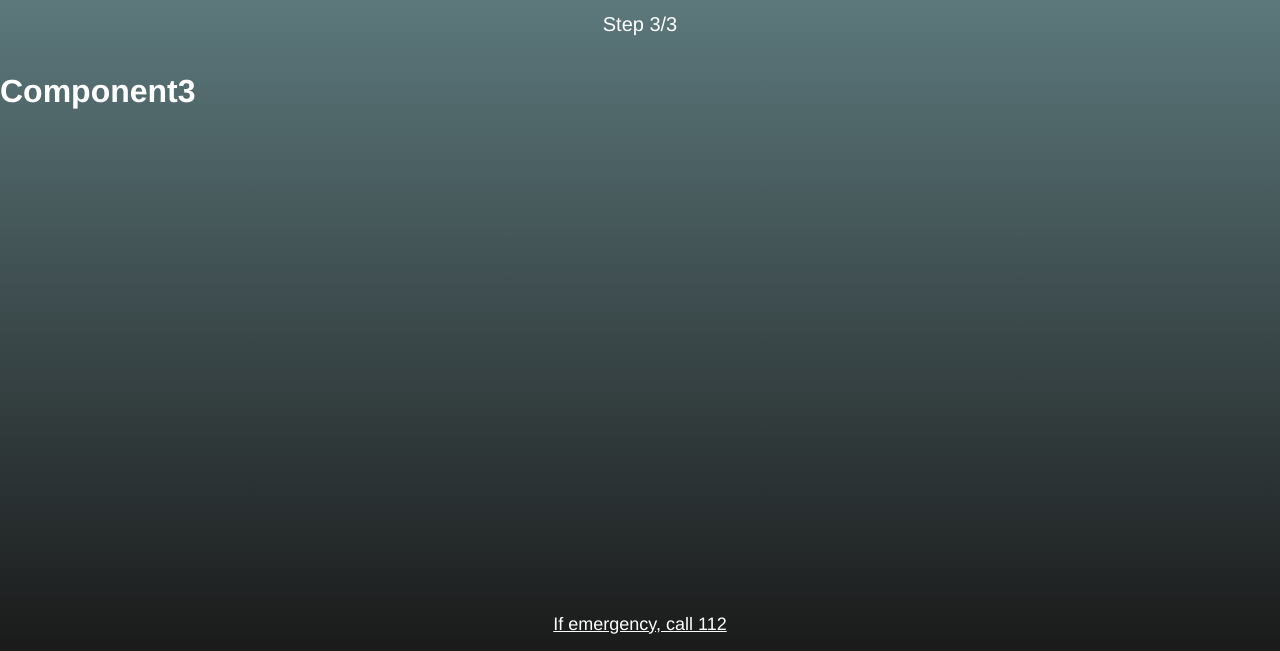
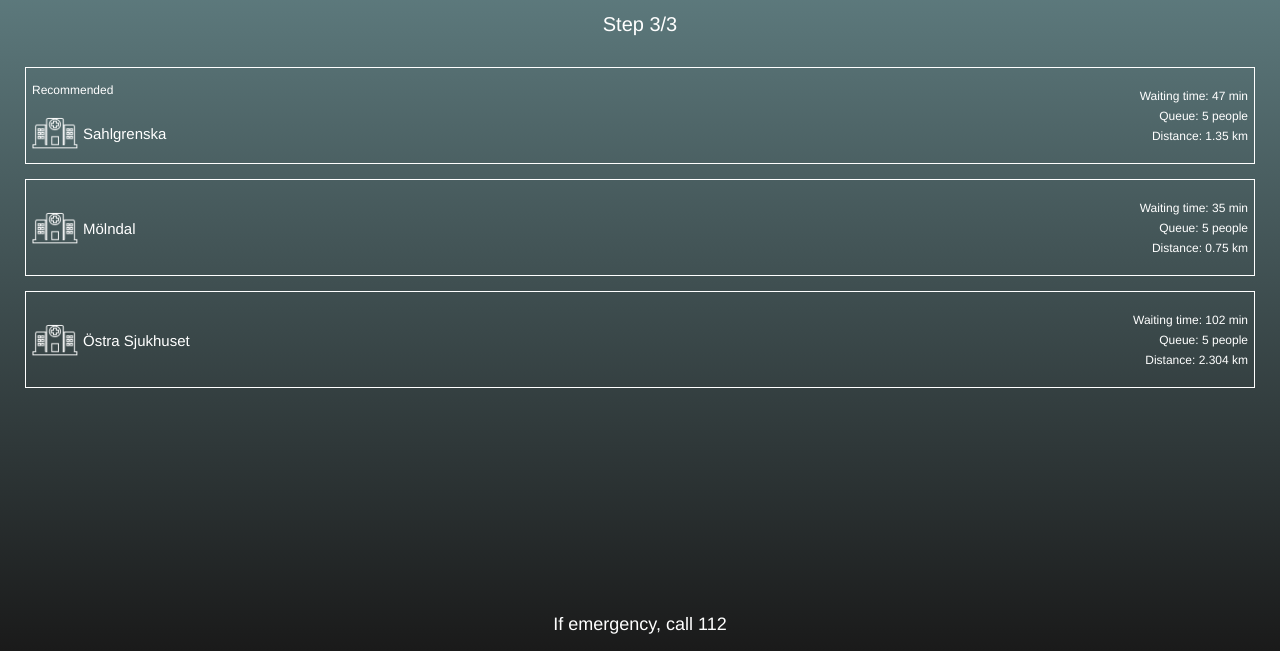
Before and after one commit to axelniklasson/HelpER, a React app in the folder frontend/: page /view3 in a window 1280 px wide. Shown: the part 149-800 px from the top of the page. Built offline with nearby package versions, Linux system fonts and the light colour scheme; no server answers.

Commit message:
Basic component3 done

```diff
--- a/frontend/src/components/App.js
+++ b/frontend/src/components/App.js
@@ -24,11 +24,33 @@
         lat: 0,
         lon: 0
       },
-      suggestions: [],
+      suggestions: [{
+		"distance": 1350,
+		"name": "Sahlgrenska",
+        "recommended": true,
+        "id": 0,
+		"waitingTime": 47
+	},
+	{
+		"distance": 750,
+		"name": "Mölndal",
+        "id": 1,
+		"recommended": false,
+		"waitingTime": 35
+	},
+	{
+		"distance": 2304,
+		"name": "Östra Sjukhuset",
+        "id": 2,
+		"recommended": false,
+		"waitingTime": 102
+	}
+],
       selectedER: 0,
       slide: {
         left: false,
-        right: true
+        right: true,
+        reverse: false
       },
       position: {
         latitude: 0,
@@ -63,6 +85,9 @@
       case '/view2':
         route = forwards ? '/view3' : '/';
         break;
+      case '/view3':
+        route = forwards ? '/view3' : '/view2';
+        break;
       default:
         route = '/';
     }
@@ -70,9 +95,9 @@
   }
 
   animate(forwards) {
-    this.setState({ slide: { left: forwards, right: !forwards } }, () => {
+    this.setState({ slide: { left: forwards, right: !forwards, reverse: !forwards} }, () => {
       setTimeout(() => {
-        this.setState({ slide: { left: !forwards, right: forwards } }, () => {
+        this.setState({ slide: { left: !forwards, right: forwards, reverse: !forwards } }, () => {
           let route = this.resolveRoute(forwards);
           this.props.history.push(route);
         });
@@ -103,7 +128,7 @@
           } />
 
           <Route path="/view3" render={() => {
-            return <Component3 slide={this.state.slide} />}
+            return <Component3 slide={this.state.slide} suggestions={this.state.suggestions} />}
           } />
         </div>
         <Footer className="footer" />
--- a/frontend/src/components/Component1.js
+++ b/frontend/src/components/Component1.js
@@ -23,7 +23,8 @@
       <div className={classNames(
         'injury-buttons-wrapper',
         this.props.slide.left ? 'slideLeft' : '',
-        this.props.slide.right ? 'slideRight' : ''
+        this.props.slide.right ? 'slideRight' : '',
+        this.props.slide.reverse ? 'reverse' : ''
       )}>
         {this.renderButtons()}
       </div>
--- a/frontend/src/components/Component2.js
+++ b/frontend/src/components/Component2.js
@@ -3,13 +3,13 @@
 import './Component2.scss';
 
 class Component2 extends Component {
-
   render() {
     return (
       <div className={classNames(
         'pain-buttons-wrapper',
         this.props.slide.left ? 'slideLeft' : '',
-        this.props.slide.right ? 'slideRight' : ''
+        this.props.slide.right ? 'slideRight' : '',
+        this.props.slide.reverse ? 'reverse' : ''
       )}>
       <div className="pain-button">
         <div onClick={() => this.props.onClick(1)}></div>
--- a/frontend/src/components/Component3.js
+++ b/frontend/src/components/Component3.js
@@ -1,14 +1,34 @@
 import React, { Component } from 'react';
 import classNames from 'classnames';
 
+import Hospital from '../res/png/hospital.png';
+
+import './Component3.scss';
+
 class Component3 extends Component {
   render() {
+    const { suggestions } = this.props;
+    console.log(suggestions);
+
     return (
       <div className={classNames(
         this.props.slide.left ? 'slideLeft' : '',
         this.props.slide.right ? 'slideRight' : ''
       )}>
-        <h1>Component3</h1>
+      <div className="suggestions-wrapper">
+        {suggestions.map((el) => (
+          <div className="suggestion-item" key={el.id}>
+            {el.recommended && <span className="recommended">Recommended</span>}
+            <img src={Hospital} alt="hospital" />
+            <span className="name">{el.name}</span>
+            <div className="extra-info">
+              <span>{`Waiting time: ${el.waitingTime} min`}</span>
+              <span>{`Queue: ${el.queue || 5} people`}</span>
+              <span>{`Distance: ${el.distance / 1000} km`}</span>
+            </div>
+          </div>
+        ))}
+      </div>
       </div>
     );
   }
--- /dev/null
+++ b/frontend/src/components/Component3.scss
@@ -0,0 +1,51 @@
+.suggestions-wrapper {
+
+  .suggestion-item {
+    display: flex;
+    flex-direction: row;
+    flex-wrap: wrap;
+    align-items: center;
+    border: 1px solid white;
+    margin: 15px 25px;
+    flex: 1;
+    padding: 6px;
+    font-size: 12px;
+    height: 76px;
+    padding-bottom: 9px;
+    padding-top: 10px;
+    position: relative;
+
+    img {
+      width: 46px;
+      height: 32px;
+    }
+
+    span.recommended {
+      flex-basis: 100%;
+      margin-bottom: 10px;
+    }
+
+    span.name {
+      flex-basis: 40%;
+      margin-left: 5px;
+      font-size: 15px;
+    }
+
+    .extra-info {
+      flex-basis: 35%;
+      position: absolute;
+      top: 0px;
+      height: 100%;
+      right: 6px;
+      display: flex;
+      text-align: right;
+      flex-direction: column;
+      justify-content: center;
+
+      span {
+        display: block;
+        padding: 3px 0;
+      }
+    }
+  }
+}
--- a/frontend/src/index.scss
+++ b/frontend/src/index.scss
@@ -51,4 +51,9 @@
 .footer {
   margin: 16px 0;
   font-size: 18px;
+
+  a {
+    text-decoration: none;
+    font-weight: medium;
+  }
 }
```
